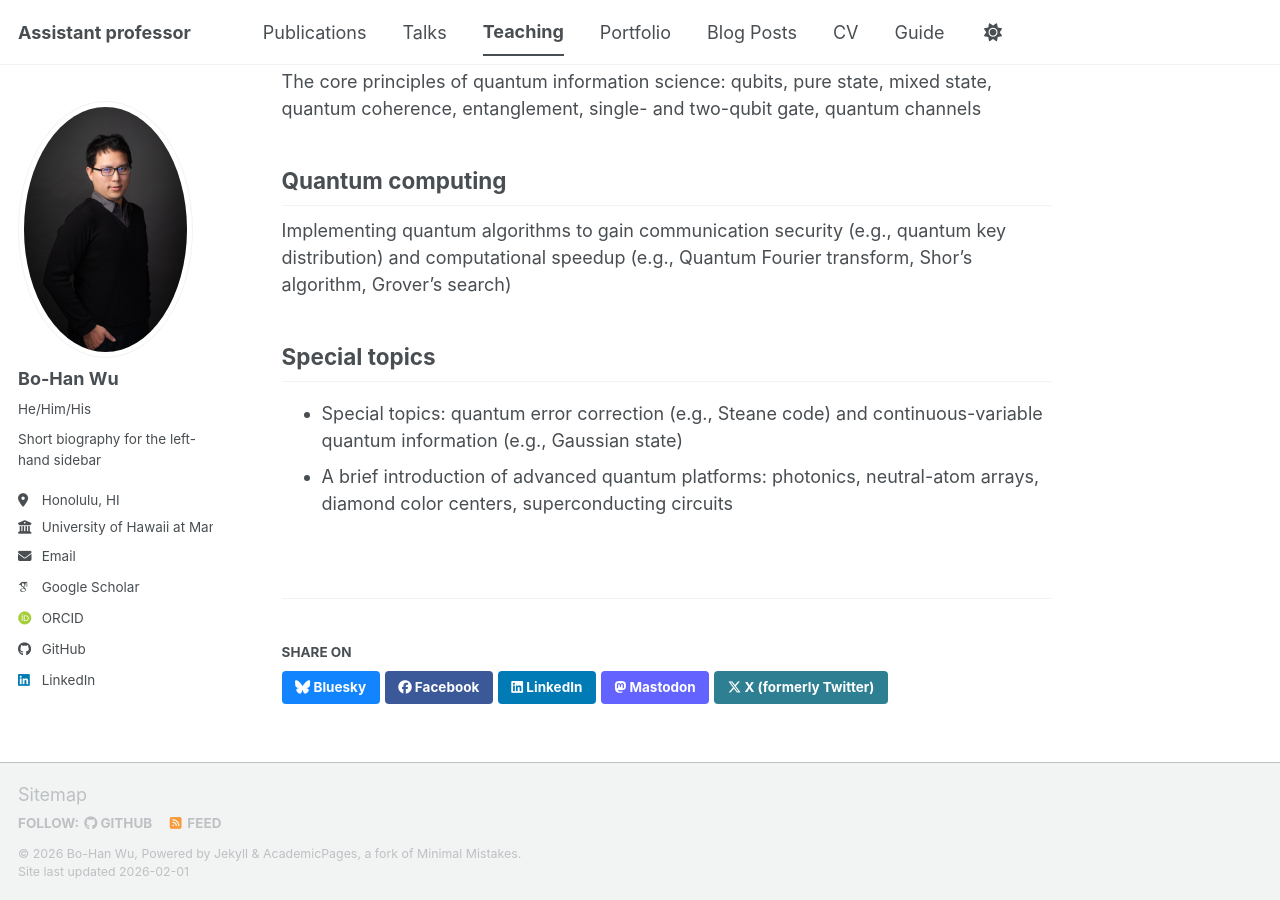
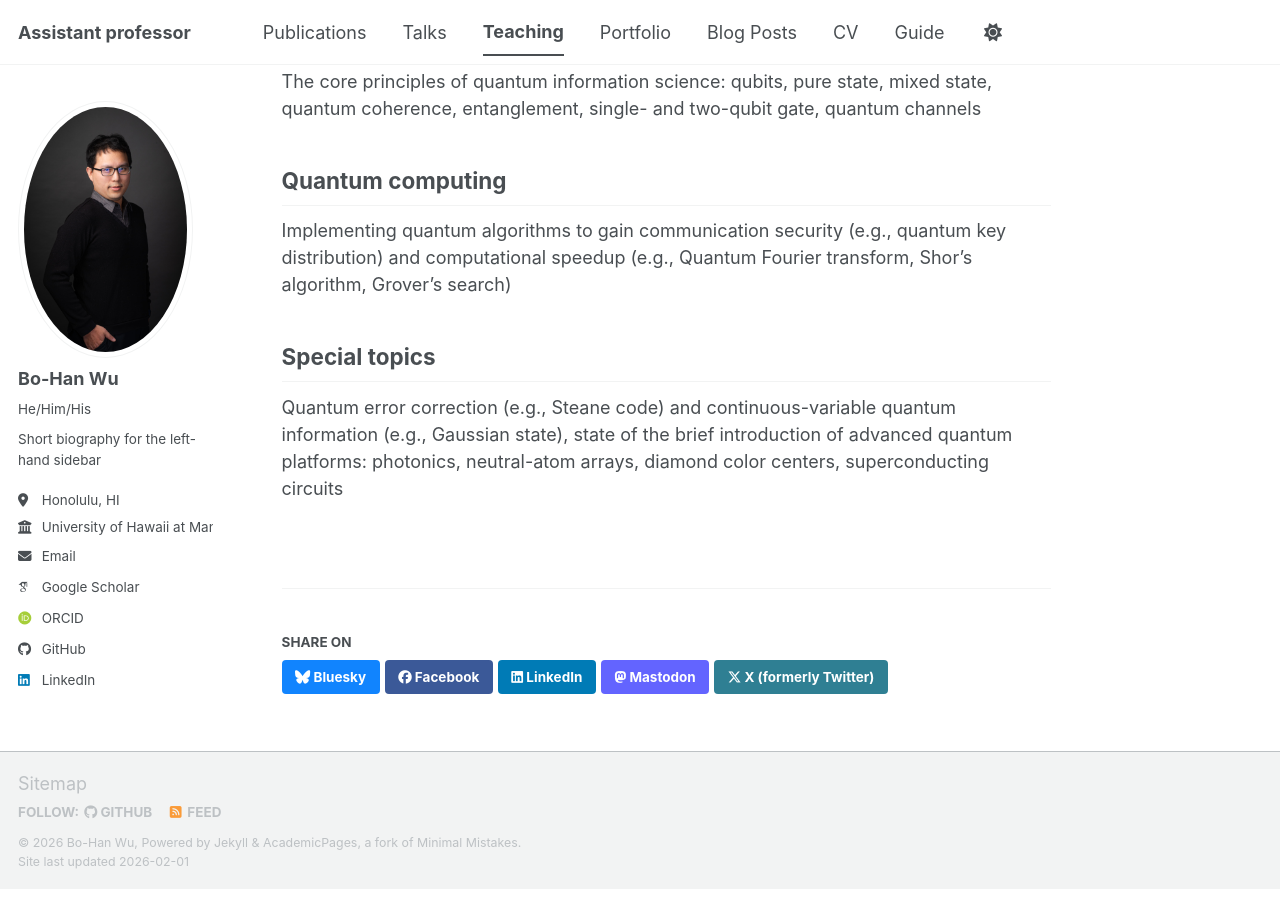
Before and after one commit to go705/go705.github.io, a Jekyll site: the page built from _teaching/qis_2025_fall.md, in a window 1280 px wide and 900 px high, scrolled down 601 px. Built offline with Jekyll 4.4.1, drawn with Linux system fonts in a browser that asks for light colours; some web fonts are replaced; a script bundle is joined from its source files by our own code; library files that are not in the unit come from our copies.

Commit message:
Update qis_2025_fall.md

```diff
--- a/_teaching/qis_2025_fall.md
+++ b/_teaching/qis_2025_fall.md
@@ -19,5 +19,4 @@ The core principles of quantum information science: qubits, pure state, mixed st
 Implementing quantum algorithms to gain communication security (e.g., quantum key distribution) and computational speedup (e.g., Quantum Fourier transform, Shor’s algorithm, Grover’s search)
 
 ## Special topics
-* Special topics: quantum error correction (e.g., Steane code) and continuous-variable quantum information (e.g., Gaussian state)
-* A brief introduction of advanced quantum platforms: photonics, neutral-atom arrays, diamond color centers, superconducting circuits
+Quantum error correction (e.g., Steane code) and continuous-variable quantum information (e.g., Gaussian state), state of the  brief introduction of advanced quantum platforms: photonics, neutral-atom arrays, diamond color centers, superconducting circuits
```
